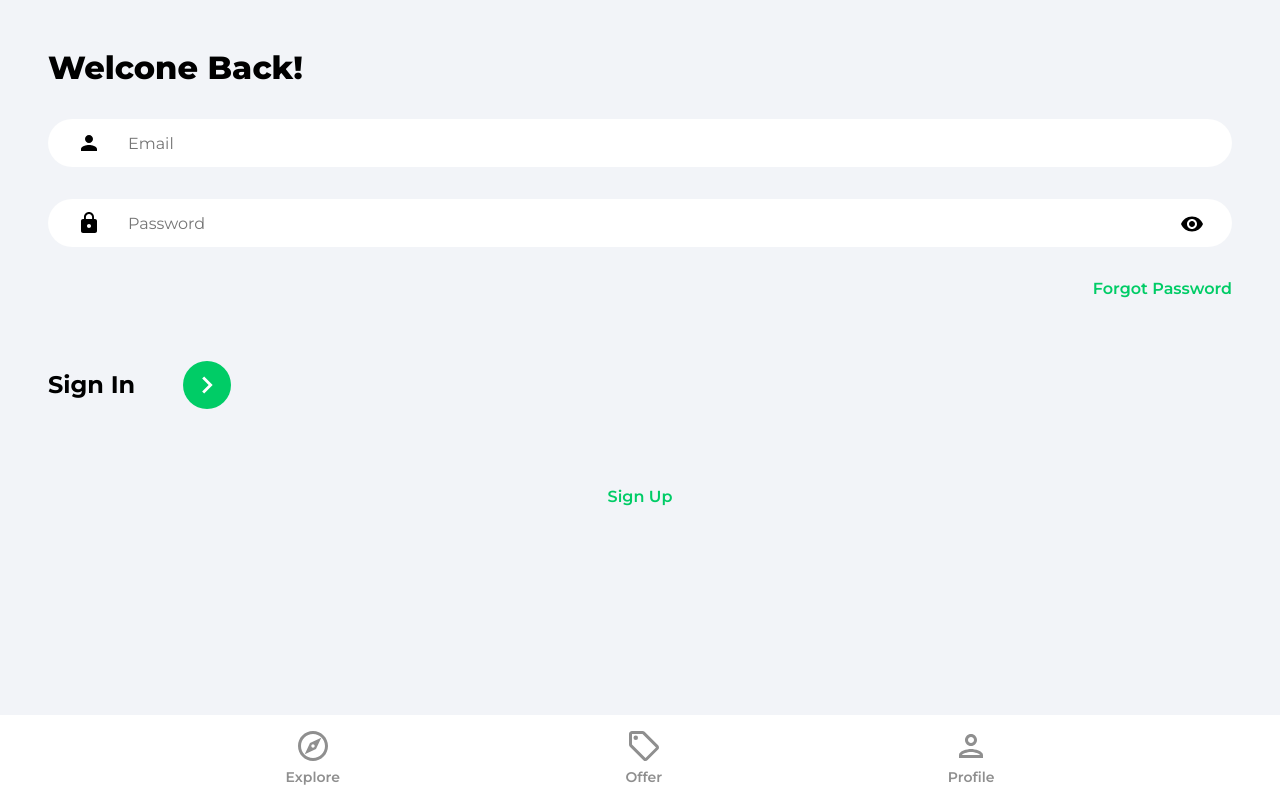
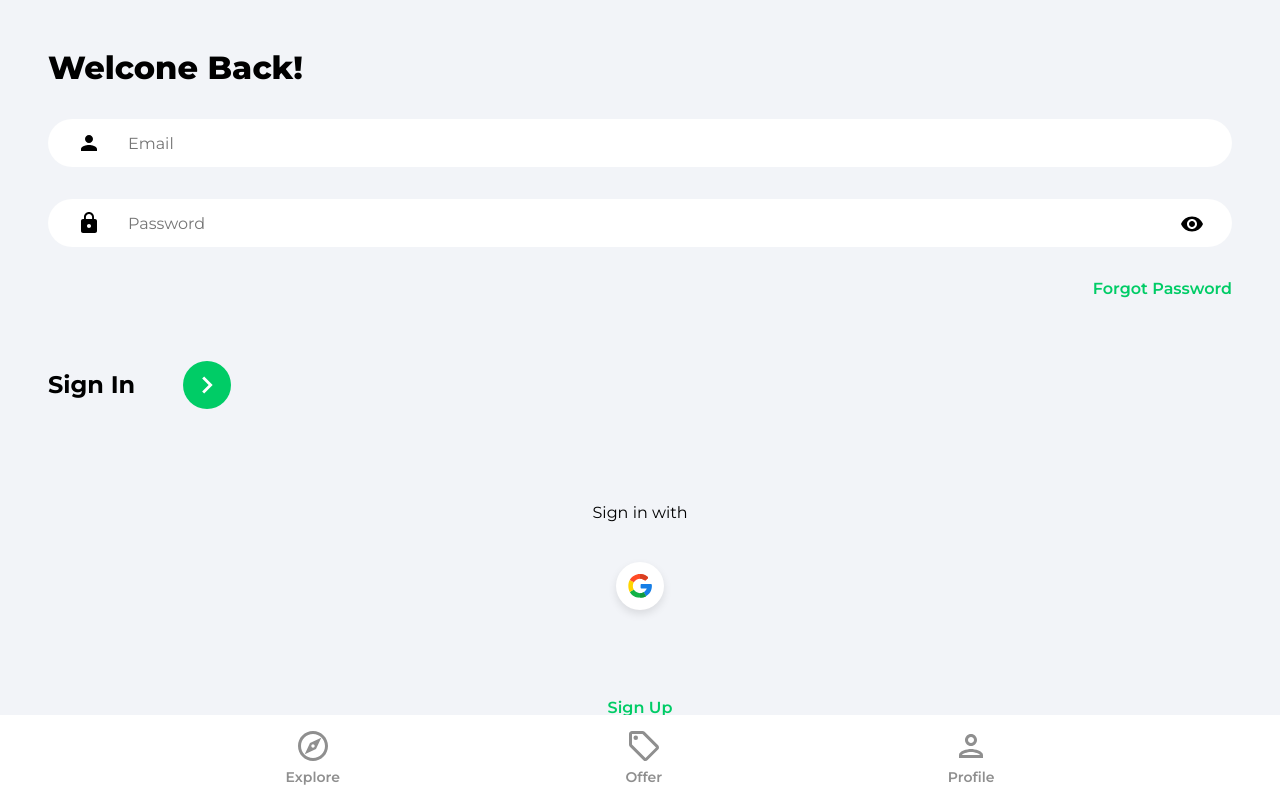
Before and after one commit to gradder7/housemarketplace-React-Firebase-app, a React (Create React App) app: page /sign-in in a window 1280 px wide. Built offline with nearby package versions, Linux system fonts and the light colour scheme.

Commit message:
GoogleOath added

```diff
--- /dev/null
+++ b/src/components/OAuth.jsx
@@ -0,0 +1,50 @@
+import React from "react";
+import { useNavigate, useLocation } from "react-router-dom";
+import { getAuth, signInWithPopup, GoogleAuthProvider } from "firebase/auth";
+import { doc, setDoc, getDoc, serverTimestamp } from "firebase/firestore";
+import { db } from "../firebase.config";
+import { toast } from "react-toastify";
+import googleIcon from "../assets/svg/googleIcon.svg";
+export default function OAuth() {
+  const navigate = useNavigate();
+  const location = useLocation();
+  const onGoogleClick = async () => {
+    try {
+      //sign in
+      const auth = getAuth();
+      const provider = new GoogleAuthProvider();
+      const result = await signInWithPopup(auth, provider);
+      console.log("google=>", result);
+      const user = result.user;
+
+      // update in db
+      //check for user
+      const docRef = doc(db, "users", user.uid);
+      const docSnap = await getDoc(docRef);
+      //if user dosent exist add it
+      if (!docSnap.exists()) {
+        await setDoc(docRef, {
+          name: user.displayName,
+          email: user.email,
+          timeStamp: serverTimestamp(),
+        });
+      }
+      navigate("/");
+      toast.success("Welcome!", {
+        autoClose: 2000,
+      });
+    } catch (error) {
+      toast.success("Some thing went wrong!", {
+        autoClose: 2000,
+      });
+    }
+  };
+  return (
+    <div className="socialLogin">
+      <p>Sign {location.pathname === "/sign-up" ? "up" : "in"} with </p>
+      <button className="socialIconDiv" onClick={onGoogleClick}>
+        <img className="socialIconImg" src={googleIcon} alt="google" />
+      </button>
+    </div>
+  );
+}
--- a/src/pages/SignIn.jsx
+++ b/src/pages/SignIn.jsx
@@ -5,6 +5,7 @@ import { toast } from "react-toastify";
 import { getAuth, signInWithEmailAndPassword } from "firebase/auth";
 import { ReactComponent as ArrowRightIcon } from "../assets/svg/keyboardArrowRightIcon.svg";
 import visiblityIcon from "../assets/svg/visibilityIcon.svg";
+import OAuth from "../components/OAuth";
 
 // if we do refresh the component renders before it get the data from firebase
 //that why it is showing not logged in in refresh
@@ -103,6 +104,7 @@ export default function SignIn() {
             </div>
           </form>
           {/* google OAuth */}
+          <OAuth/>
 
           <Link to="/sign-up" className="registerLink">
             Sign Up
--- a/src/pages/SignUp.jsx
+++ b/src/pages/SignUp.jsx
@@ -15,6 +15,7 @@ import { ReactComponent as ArrowRightIcon } from "../assets/svg/keyboardArrowRig
 import visiblityIcon from "../assets/svg/visibilityIcon.svg";
 import { async } from "@firebase/util";
 import { toast } from "react-toastify";
+import OAuth from "../components/OAuth";
 
 export default function SignUp() {
   const [formData, setFormData] = useState({
@@ -146,7 +147,7 @@ export default function SignUp() {
             </div>
           </form>
           {/* google OAuth */}
-
+          <OAuth/>
           <Link to="/sign-in" className="registerLink">
             Already have a account? Sign In
           </Link>
```
